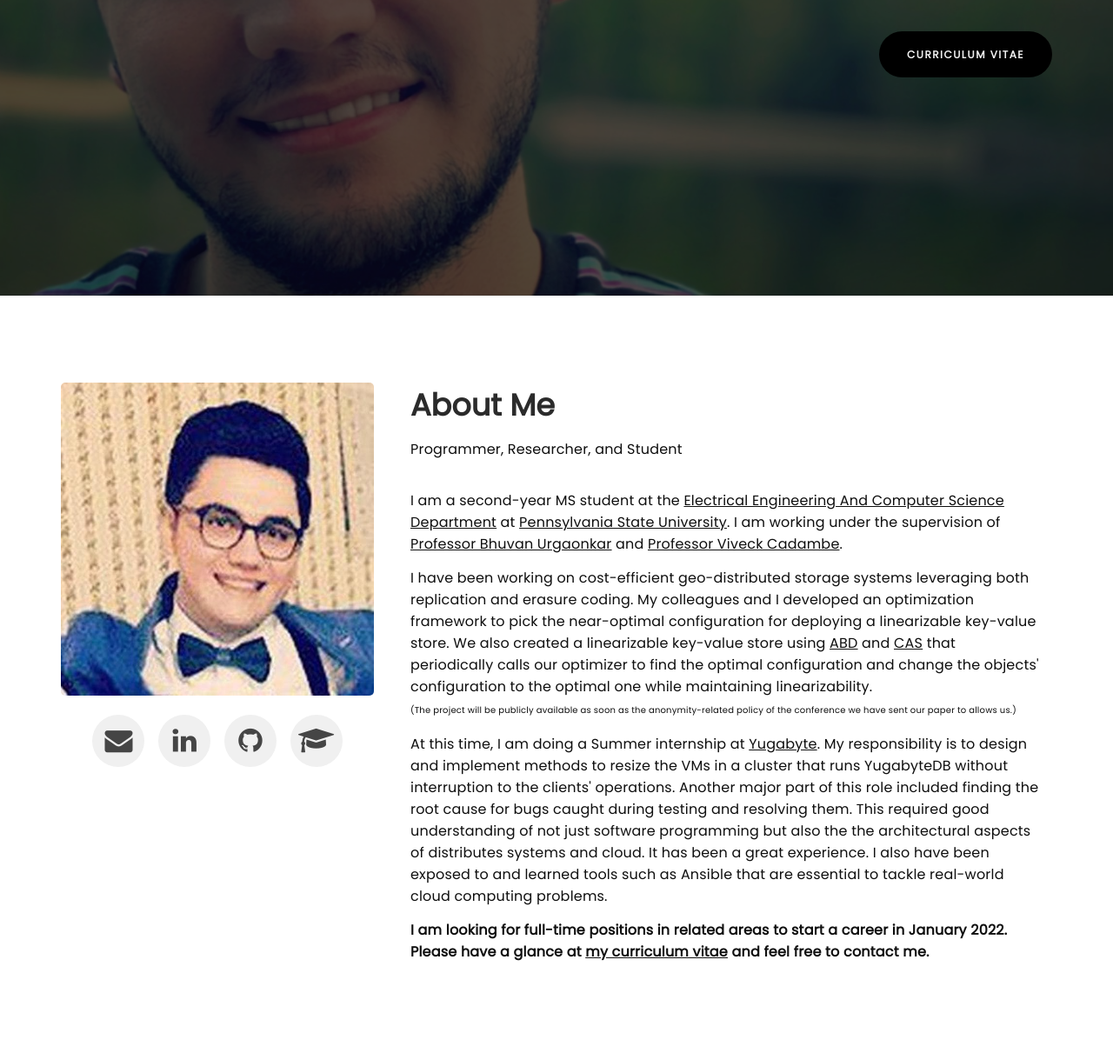
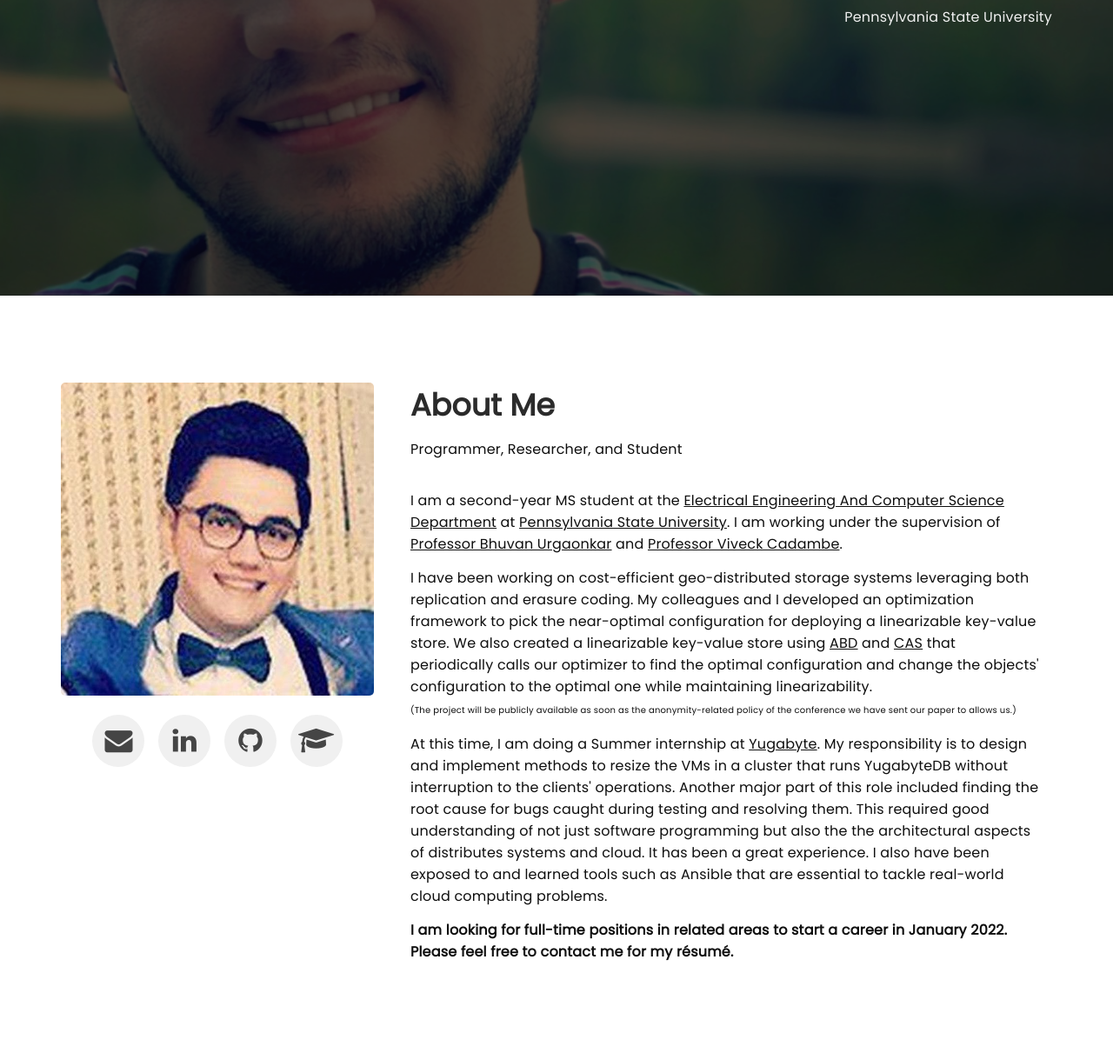
Before and after one commit to shahrooz1997/shahrooz1997.github.io, a plain HTML site: page index.html in a window 1280 px wide. Shown: the part 460-1671 px from the top of the page at 87% size. Drawn offline with Linux system fonts and the light colour scheme; a script that the page names is missing.

Commit message:
Removed my CV

```diff
--- a/index.html
+++ b/index.html
@@ -117,7 +117,7 @@
                          <p class="wow fadeInUp white-color animated" data-wow-delay="0.6s" style="visibility: visible; animation-delay: 0.6s; animation-name: fadeInUp;">
                          Pennsylvania State University
                          </p>
-                         <a href="./Hamidreza_CV.pdf" target="_blank" rel="noopener noreferrer" class="wow fadeInUp smoothScroll btn btn-default section-btn animated" data-wow-delay="1s" style="visibility: visible; animation-delay: 1s; animation-name: fadeInUp;">Curriculum Vitae</a>
+                         <!-- <a href="./Hamidreza_CV.pdf" target="_blank" rel="noopener noreferrer" class="wow fadeInUp smoothScroll btn btn-default section-btn animated" data-wow-delay="1s" style="visibility: visible; animation-delay: 1s; animation-name: fadeInUp;">Curriculum Vitae</a> -->
                     </div>
                </div>
 
@@ -159,7 +159,7 @@
 
                               <p>At this time, I am doing a Summer internship at <a href="https://www.yugabyte.com/"><font color="0f0f0f"><u>Yugabyte</u></font></a>. My responsibility is to design and implement methods to resize the VMs in a cluster that runs YugabyteDB without interruption to the clients' operations. Another major part of this role included finding the root cause for bugs caught during testing and resolving them. This required good understanding of not just software programming but also the the architectural aspects of distributes systems and cloud. It has been a great experience. I also have been exposed to and learned tools such as Ansible that are essential to tackle real-world cloud computing problems.</p>
 
-                              <p><b>I am looking for full-time positions in related areas to start a career in January 2022. Please have a glance at <a href="./Hamidreza_CV.pdf" target="_blank" rel="noopener noreferrer"><font color="0f0f0f"><u>my curriculum vitae</u></font></a> and feel free to contact me.</b></p>
+                              <p><b>I am looking for full-time positions in related areas to start a career in January 2022. Please feel free to contact me for my résumé.</b></p>
 
 
                               <!-- <p>I am also known by my nickname, Shahrooz.</p>
```
